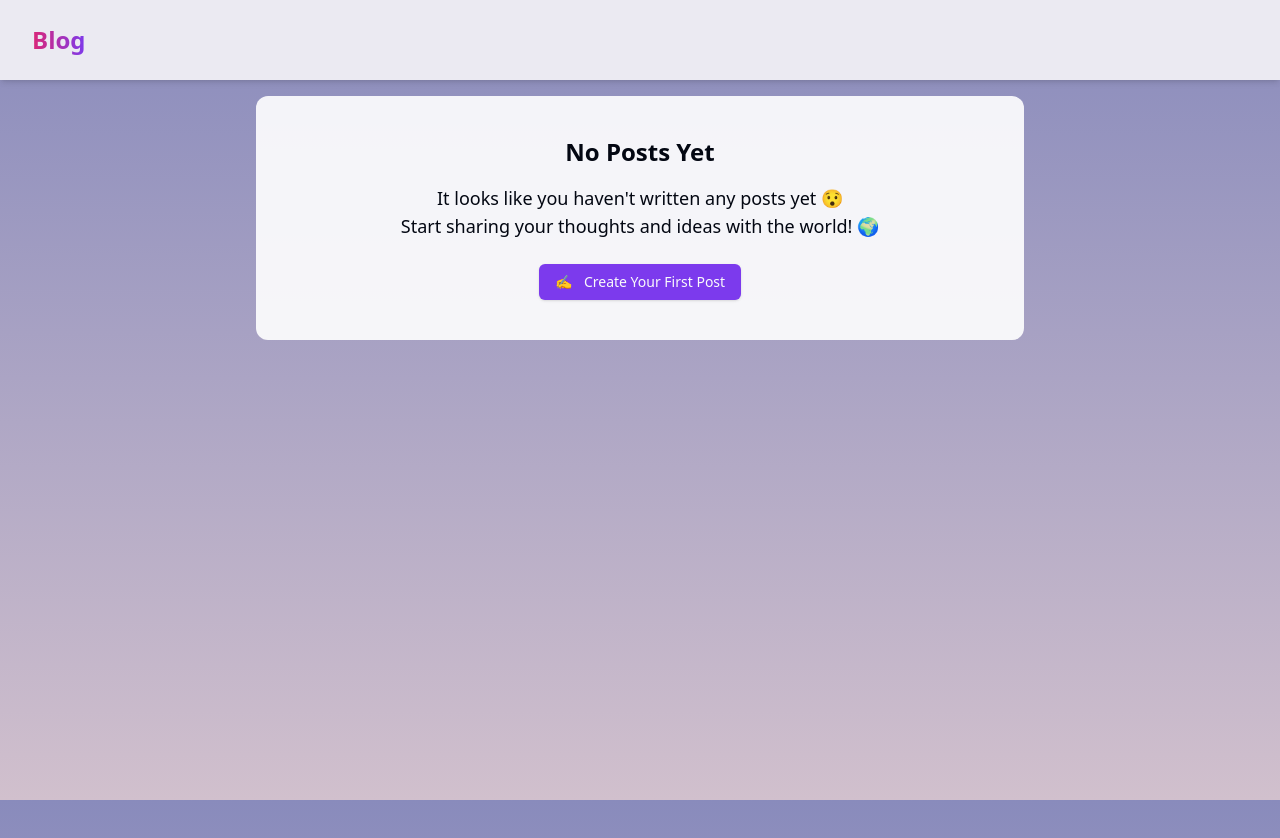
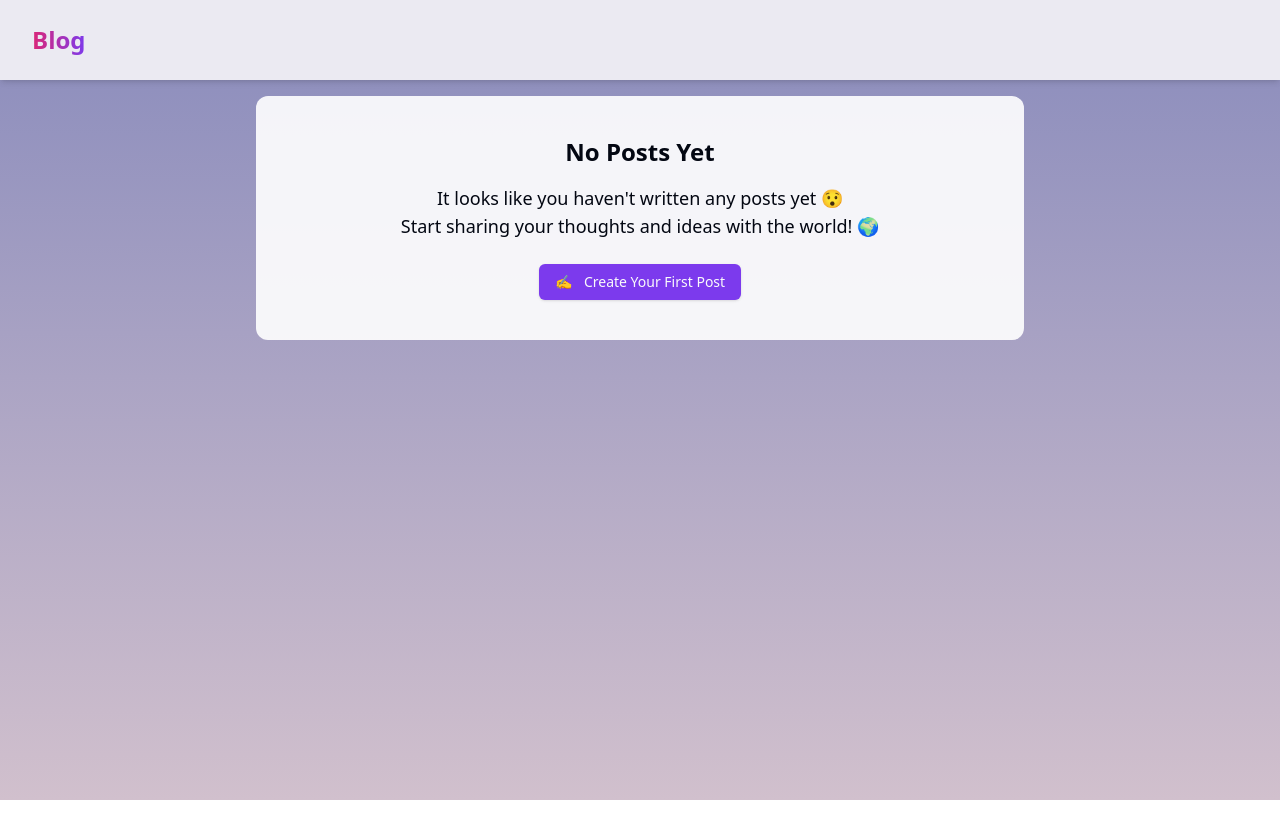
Before and after one commit to rey-h8/boost-blog-wizard, a Next.js app: page / in a window 1280 px wide. Shown: the top 838 px of the page. After the commit the page ends 800 px from the top, so only its background shows below. Built offline with nearby package versions, Linux system fonts and the light colour scheme.

Commit message:
fix: set correct header and content height

```diff
--- a/src/app/components/BlogList.tsx
+++ b/src/app/components/BlogList.tsx
@@ -36,7 +36,7 @@ export default function BlogList() {
   };
 
   return !isReady ? (
-    <div className='flex flex-row justify-center items-center h-[calc(100vh - 80px)]'>
+    <div className='flex flex-row justify-center items-center h-full'>
       <LoadingSpinner className='size-24 stroke-white' />
     </div>
   ) : (
--- a/src/app/components/BlogPost.tsx
+++ b/src/app/components/BlogPost.tsx
@@ -19,7 +19,7 @@ const BlogPostDetail = () => {
   }
 
   return post ? (
-    <div className='container p-6 md:p-10 xl:px-14 min-h-screen mx-auto w-full max-w-3xl 2xl:max-w-4xl bg-white/90'>
+    <div className='container p-6 md:p-10 xl:px-14 min-h-content mx-auto w-full max-w-3xl 2xl:max-w-4xl bg-white/90'>
       <p className='uppercase text-muted-foreground tracking-wide font-semibold mb-2'>
         {post?.category}
       </p>
@@ -38,7 +38,7 @@ const BlogPostDetail = () => {
       <p className='text-lg/7 mt-4 whitespace-pre-line'>{post?.content}</p>
     </div>
   ) : (
-    <div className='flex justify-center items-center h-[calc(100%-80px)]'>
+    <div className='flex justify-center items-center h-full'>
       <LoadingSpinner className='size-24 stroke-white' />
     </div>
   );
--- a/src/app/components/Header.tsx
+++ b/src/app/components/Header.tsx
@@ -9,7 +9,7 @@ export const Header = () => {
   const pathname = usePathname();
 
   return (
-    <div className='fixed top-0 left-0 z-10 p-4 px-8 w-full h-20 bg-[#ebeaf2] shadow-md'>
+    <div className='fixed top-0 left-0 z-10 p-4 px-8 w-full h-[var(--header-height)] bg-[#ebeaf2] shadow-md'>
       <div className='flex flex-row justify-between items-center h-full'>
         <Link href={'/'}>
           <span className='bg-clip-text text-transparent bg-gradient-to-r from-pink-600 to-violet-600 text-2xl font-extrabold'>
--- a/src/app/globals.css
+++ b/src/app/globals.css
@@ -14,6 +14,7 @@ body {
 
 @layer base {
   :root {
+    --header-height: 80px;
     --background: 0 0% 100%;
     --foreground: 224 71.4% 4.1%;
     --card: 0 0% 100%;
--- a/src/app/layout.tsx
+++ b/src/app/layout.tsx
@@ -30,11 +30,11 @@ export default function RootLayout({
 }>) {
   return (
     <html lang='en'>
-      <body className={`${fontClass} h-screen overflow-y-auto relative`}>
+      <body className={`${fontClass} overflow-y-auto relative h-content`}>
         <Toaster richColors />
         <BlogProvider>
           <Header />
-          <div className='mt-20'>{children}</div>
+          <div className='pt-20 h-full'>{children}</div>
         </BlogProvider>
       </body>
     </html>
--- a/tailwind.config.ts
+++ b/tailwind.config.ts
@@ -57,6 +57,15 @@ const config: Config = {
         md: 'calc(var(--radius) - 2px)',
         sm: 'calc(var(--radius) - 4px)',
       },
+      height: {
+        content: 'calc(100vh - var(--header-height))',
+      },
+      minHeight: {
+        content: 'calc(100vh - var(--header-height))',
+      },
+      maxHeight: {
+        content: 'calc(100vh - var(--header-height))',
+      },
     },
   },
   // eslint-disable-next-line @typescript-eslint/no-require-imports
```
